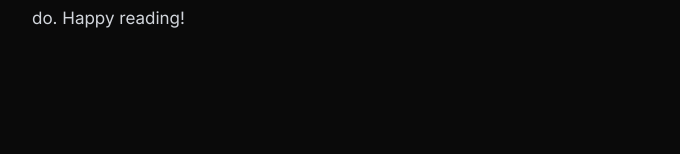
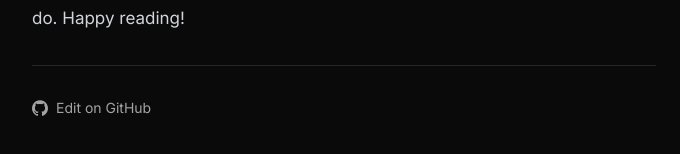
Before and after one commit to isaias-alt/lucasco.dev, a Next.js app: page /blog/a-blog-these-days in a window 1280 px wide. Shown: the part 2824-2978 px from the top of the page, without its empty margins (296-976 px from the left). Built offline with nearby package versions, Linux system fonts and the light colour scheme; no server answers.

Commit message:
feat: add EditOnGitHub component and integrate it into Blog page

```diff
--- a/src/app/blog/[slug]/page.tsx
+++ b/src/app/blog/[slug]/page.tsx
@@ -1,3 +1,4 @@
+import { EditOnGitHub } from "@/components/edit-on-github";
 import { getBlogPosts, getPost } from "@/data/blog";
 import { DATA } from "@/data/resume";
 import { formatDate } from "@/lib/utils";
@@ -102,9 +103,11 @@ export default async function Blog({
         </p>
       </div>
       <article
-        className="prose dark:prose-invert mb-12 text-[17px]"
+        className="prose dark:prose-invert mb-8 text-[17px]"
         dangerouslySetInnerHTML={{ __html: post.source }}
       />
+      <hr className="my-8 border-neutral-200 dark:border-neutral-800" />
+      <EditOnGitHub slug={slug} />
     </section>
   );
 }
--- /dev/null
+++ b/src/components/edit-on-github.tsx
@@ -0,0 +1,19 @@
+import { Icons } from "./icons";
+
+interface EditOnGitHubProps {
+  slug: string;
+}
+
+export function EditOnGitHub({ slug }: EditOnGitHubProps) {
+  return (
+    <a
+      href={`https://github.com/isaias-alt/lucasco.dev/blob/main/content/${slug}/index.mdx`}
+      target="_blank"
+      rel="noopener noreferrer"
+      className="inline-flex items-center gap-2 text-sm text-neutral-600 dark:text-neutral-400 hover:text-neutral-900 dark:hover:text-neutral-100 transition-colors"
+    >
+      <Icons.github className="size-4" />
+      Edit on GitHub
+    </a>
+  );
+}
```
